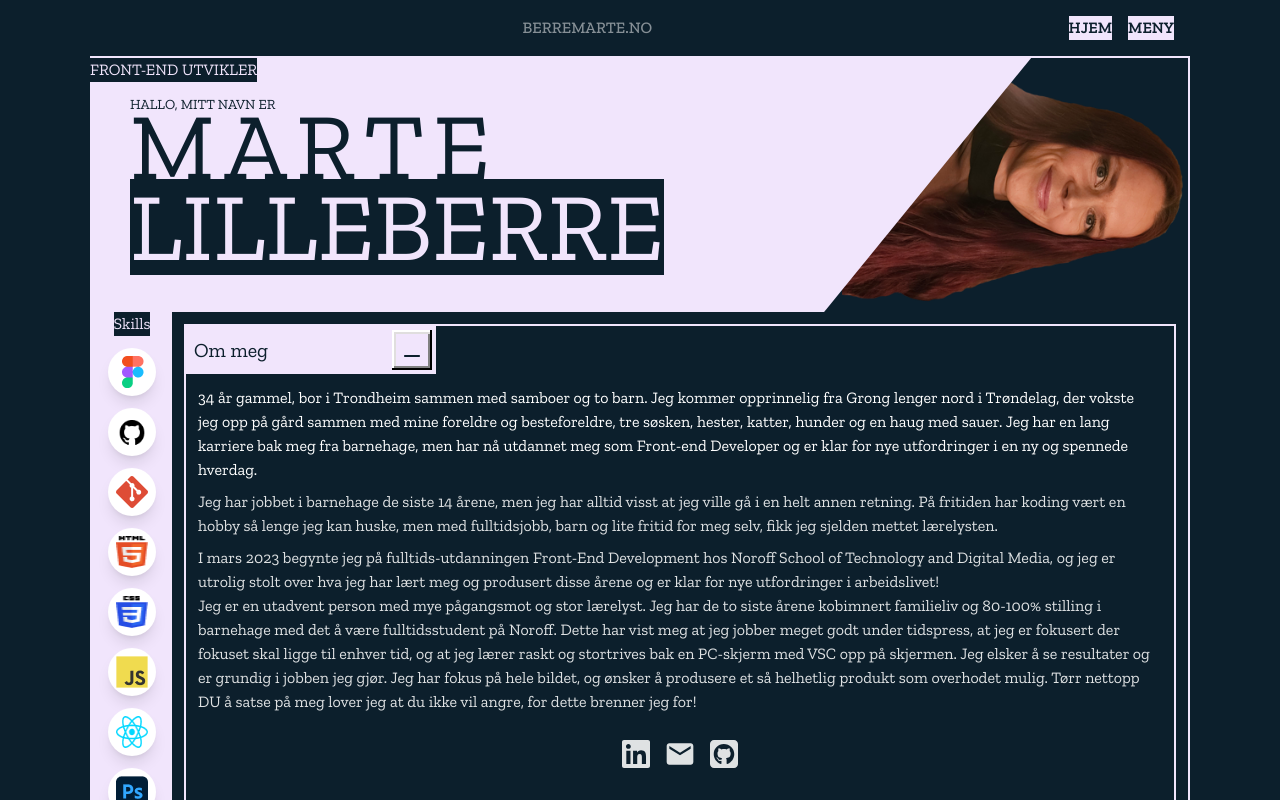
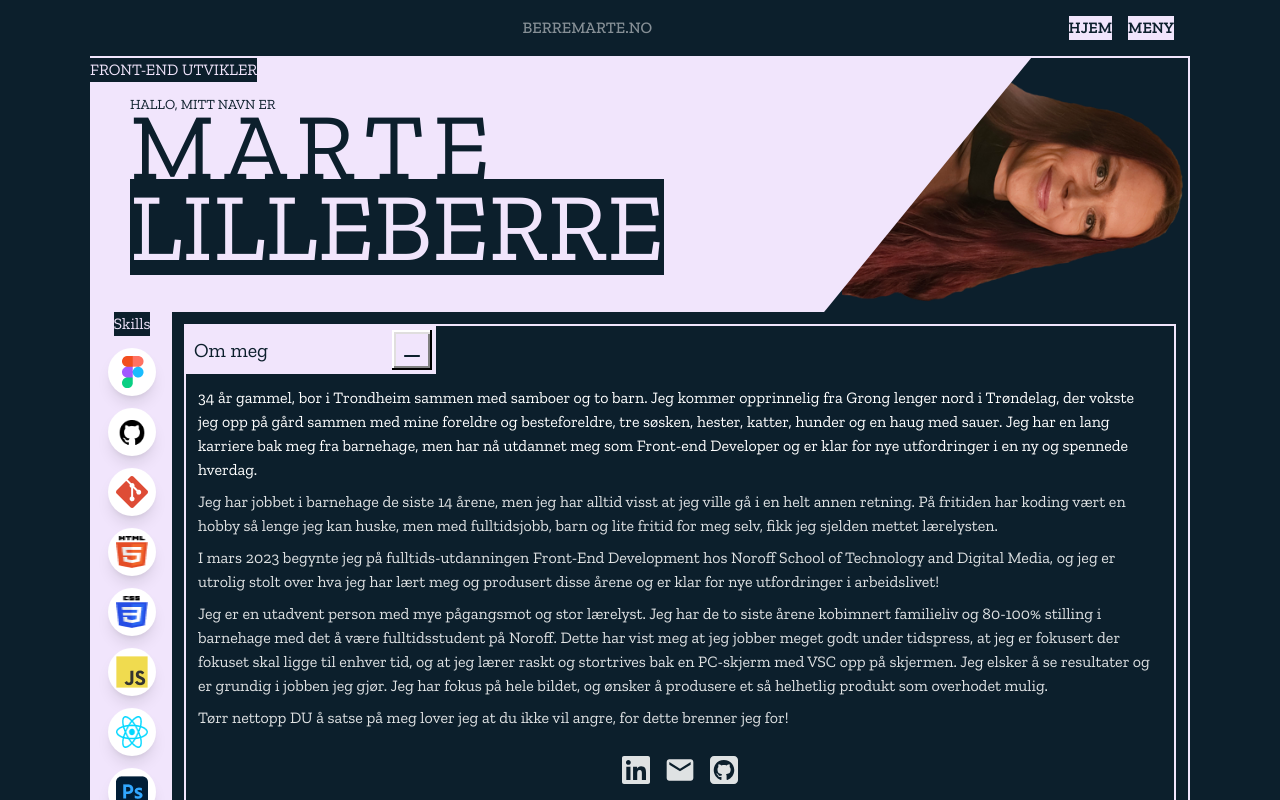
Before and after one commit to Berrinj/Portfolio2, a React (Vite) app: page / in a window 1280 px wide. Both pictures are taken after a click on the element 412 px from the left and 350 px from the top of the page. Shown: the top 800 px of the page. Built offline with nearby package versions, Linux system fonts and the light colour scheme.

Commit message:
updated about me section

```diff
--- a/src/Pages/Home/index.jsx
+++ b/src/Pages/Home/index.jsx
@@ -92,7 +92,7 @@
                   disse årene og er klar for nye utfordringer i arbeidslivet!
                 </p>
 
-                <p>
+                <p className="my-2">
                   Jeg er en utadvent person med mye pågangsmot og stor lærelyst.
                   Jeg har de to siste årene kobimnert familieliv og 80-100%
                   stilling i barnehage med det å være fulltidsstudent på Noroff.
@@ -101,9 +101,12 @@
                   at jeg lærer raskt og stortrives bak en PC-skjerm med VSC opp
                   på skjermen. Jeg elsker å se resultater og er grundig i jobben
                   jeg gjør. Jeg har fokus på hele bildet, og ønsker å produsere
-                  et så helhetlig produkt som overhodet mulig. Tørr nettopp DU å
-                  satse på meg lover jeg at du ikke vil angre, for dette brenner
-                  jeg for!
+                  et så helhetlig produkt som overhodet mulig.
+                </p>
+
+                <p>
+                  Tørr nettopp DU å satse på meg lover jeg at du ikke vil angre,
+                  for dette brenner jeg for!
                 </p>
               </div>
               <div className="contact-icons flex gap-3 py-6 justify-center">
```
